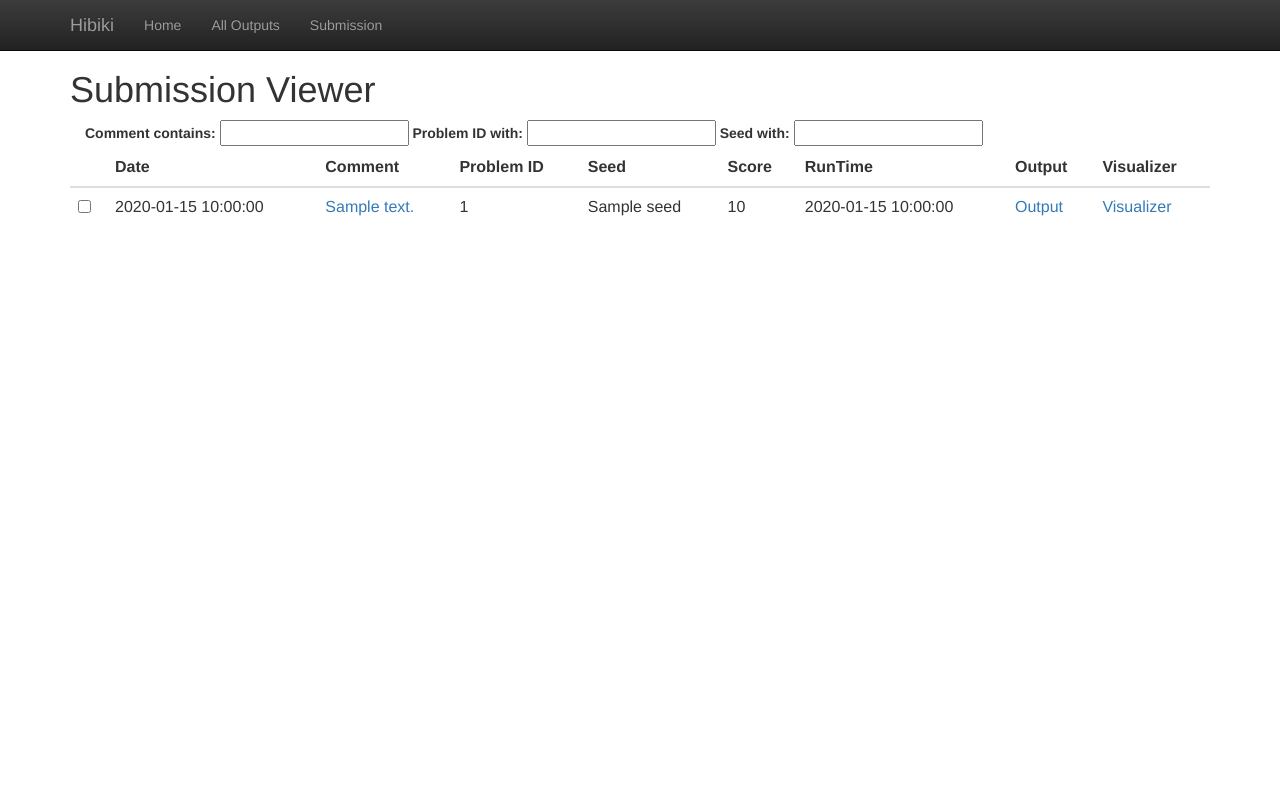
After one commit to osak/ICFPC2015, a Flask app: template hibiki/templates/viewall.html in a window 1280 px wide. The commit adds this page. Run offline with Flask 2, Linux system fonts and the light colour scheme; the template is opened without the code that fills it: most values are stand-ins (such as "Sample title", 1, 10 or a date in 2020); some libraries are stand-ins or nearby versions.

Commit message:
Hibiki: revision-wise view

```diff
--- a/hibiki/hibiki.py
+++ b/hibiki/hibiki.py
@@ -150,10 +150,12 @@ def compare():
     return render_template('compare.html', revs=names.keys(), names=names, problems=summary.keys(), summary=summary, best=best)
 
 
-def get_all_output():
+def get_all_output(query=None):
+    if query is None:
+        query = {}
     client = pymongo.MongoClient(MONGO_URI)
     logger.info('collect all output.')
-    cursor = client.kadingel.output.find(projection={'_id': False})
+    cursor = client.kadingel.output.find(query, projection={'_id': False})
     documents = list(cursor.sort([('runDateUtc', pymongo.DESCENDING), ('problemId', pymongo.ASCENDING), ('seed', pymongo.ASCENDING)]))
     client.close()
     # filter duplicated docs
@@ -167,9 +169,8 @@ def get_all_output():
     return result
 
 
-@app.route("/")
-def index():
-    outputs = get_all_output()
+def render_output_table_page(query, template_name):
+    outputs = get_all_output(query=query)
     output_base_url = 'http://icfpc.osak.jp/akatsuki/{api}/{problemId}/{seed}/{revision}/'
     visualiser_base_url = 'http://icfpc.osak.jp/nastasja/index.html?revision={revision}&problemId={problemId}&seed={seed}'
     for output in outputs:
@@ -178,8 +179,23 @@ def index():
         datetime_obj = datetime.datetime.fromtimestamp(int(output['runDateUtc']))
         output['runDateString'] = datetime_obj.strftime("%Y-%m-%d %H:%M:%S")
         output['elapsedTime'] = '{:0.3f}'.format(output['elapsedTime'])
-    return render_template('index.html',
+    return render_template(template_name,
                            outputs=outputs)
+
+
+@app.route("/revision/<revision>")
+def view_revision(revision):
+    return render_output_table_page({'revision': revision}, 'view_revision.html')
+
+
+@app.route("/viewall")
+def viewall():
+    return render_output_table_page({}, 'viewall.html')
+
+
+@app.route("/")
+def index():
+    return render_output_table_page({'problemId': 0, 'seed': 0}, 'viewall.html')
 
 
 if __name__ == "__main__":
--- a/hibiki/templates/common.html
+++ b/hibiki/templates/common.html
@@ -9,7 +9,27 @@
     {% block external %}
     {% endblock %}
 </head>
-<body>
+<body style="padding-top: 50px">
+    <nav class="navbar navbar-inverse navbar-fixed-top">
+        <div class="container">
+            <div class="navbar-header">
+                <button type="button" class="navbar-toggle collapsed" data-toggle="collapse" data-target="#navbar" aria-expanded="false" aria-controls="navbar">
+                    <span class="sr-only">Toggle navigation</span>
+                    <span class="icon-bar"></span>
+                    <span class="icon-bar"></span>
+                    <span class="icon-bar"></span>
+                </button>
+                <a class="navbar-brand" href="#">Hibiki</a>
+            </div>
+            <div id="navbar" class="collapse navbar-collapse">
+                <ul class="nav navbar-nav">
+                    <li><a href="{{ my_url_for('index') }}">Home</a></li>
+                    <li><a href="{{ my_url_for('viewall') }}">All Outputs</a></li>
+                    <li><a href="{{ my_url_for('submission')}}">Submission</a></li>
+                </ul>
+            </div><!--/.nav-collapse -->
+        </div>
+    </nav>
     {% block content %}
     {% endblock %}
 </body>
--- a/hibiki/templates/compare.html
+++ b/hibiki/templates/compare.html
@@ -1,8 +1,7 @@
 {% extends "common.html" %}
 {% block content %}
 <div class="container">
-    <h1>Hibiki</h1>
-    <h2>Submission Comparator</h2>
+    <h1>Submission Comparator</h1>
 
     <table class="table">
         <thead>
--- /dev/null
+++ b/hibiki/templates/output_table.html
@@ -0,0 +1,81 @@
+
+<div id="filterConfig" class="container">
+    <label for="commentFilter">
+        Comment contains:
+    </label>
+    <input type="text" id="commentFilter" class="filterInput">
+
+    <label for="problemFilter">
+        Problem ID with:
+    </label>
+    <input type="text" id="problemFilter" class="filterInput">
+
+    <label for="seedFilter">
+        Seed with:
+    </label>
+    <input type="text" id="seedFilter" class="filterInput">
+</div>
+
+<table class="table">
+    <thead>
+    <tr>
+        <th></th>
+        <th>Date</th>
+        <th>Comment</th>
+        <th>Problem ID</th>
+        <th>Seed</th>
+        <th>Score</th>
+        <th>RunTime</th>
+        <th>Output</th>
+        <th>Visualizer</th>
+    </tr>
+    </thead>
+    <tbody>
+    {% for output in outputs %}
+    <tr class="tableRow" comment="{{ output['comment'] }}" problemid="{{ output['problemId'] }}" seed="{{ output['seed'] }}">
+        <td><input type="checkbox" class="revisionCheck" revision="{{ output['revision'] }}"></td>
+        <td>{{ output['runDateString'] }}</td>
+        <td><a href="{{ my_url_for('view_revision', revision=output['revision']) }}">{{ output['comment'] }}</a></td>
+        <td>{{ output['problemId'] }}</td>
+        <td>{{ output['seed'] }}</td>
+        <td>{{ output['score'] }}</td>
+        <td>{{ output['elapsedTime'] }}</td>
+        <td><a href="{{ output['outputUrl'] }}">Output</a></td>
+        <td><a href="{{ output['visualizerUrl'] }}">Visualizer</a></td>
+    </tr>
+    {% endfor %}
+    </tbody>
+</table>
+
+<script type="application/javascript">
+    function filterUpdate() {
+        var commentContain = $('#commentFilter').val();
+        var problemId = $('#problemFilter').val();
+        var seed = $('#seedFilter').val();
+        $('.tableRow').each(function(index) {
+            var thisComment = this.getAttribute("comment");
+            var thisId = this.getAttribute("problemid");
+            var thisSeed = this.getAttribute("seed");
+
+            var filtered = false;
+            if (commentContain && thisComment.indexOf(commentContain) == -1) {
+                filtered = true;
+            }
+            if (problemId && parseInt(thisId) !== parseInt(problemId)) {
+                filtered = true;
+            }
+            if (seed && parseInt(thisSeed) !== parseInt(seed)) {
+                filtered = true;
+            }
+            if (filtered) {
+                this.classList.add('hidden')
+            } else {
+                this.classList.remove('hidden')
+            }
+        })
+    }
+
+    $(document).ready(function() {
+        $('.filterInput').change(filterUpdate);
+    });
+</script>
--- /dev/null
+++ b/hibiki/templates/viewall.html
@@ -0,0 +1,9 @@
+{% extends "common.html" %}
+{% block content %}
+<div class="container">
+    <h1>Submission Viewer</h1>
+
+    {% include "output_table.html" %}
+
+</div>
+{% endblock %}
```
Also changed, not shown: hibiki/templates/index.html (+3 -86 lines), hibiki/templates/submission.html (+3 -4 lines), hibiki/templates/view_revision.html (added, +9 -0 lines).
